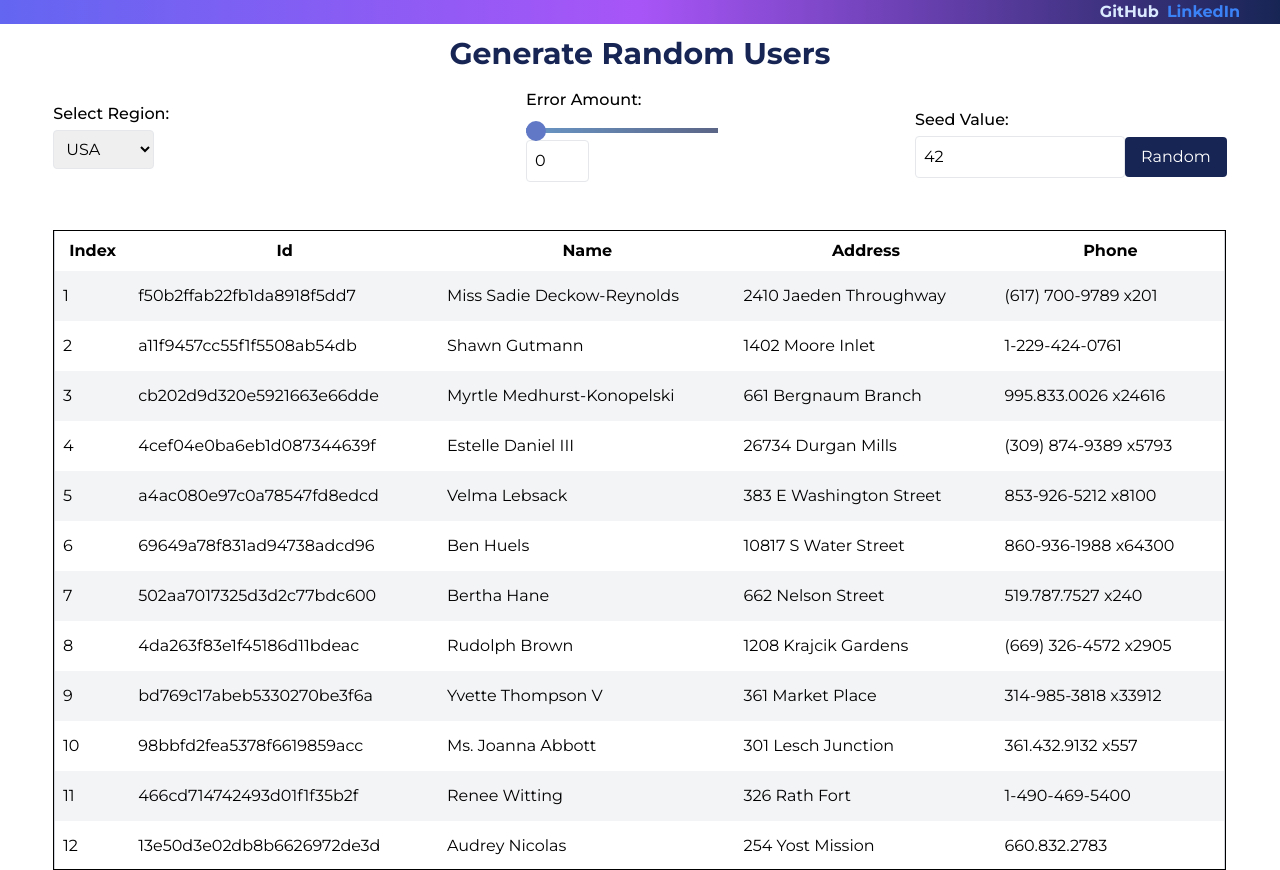
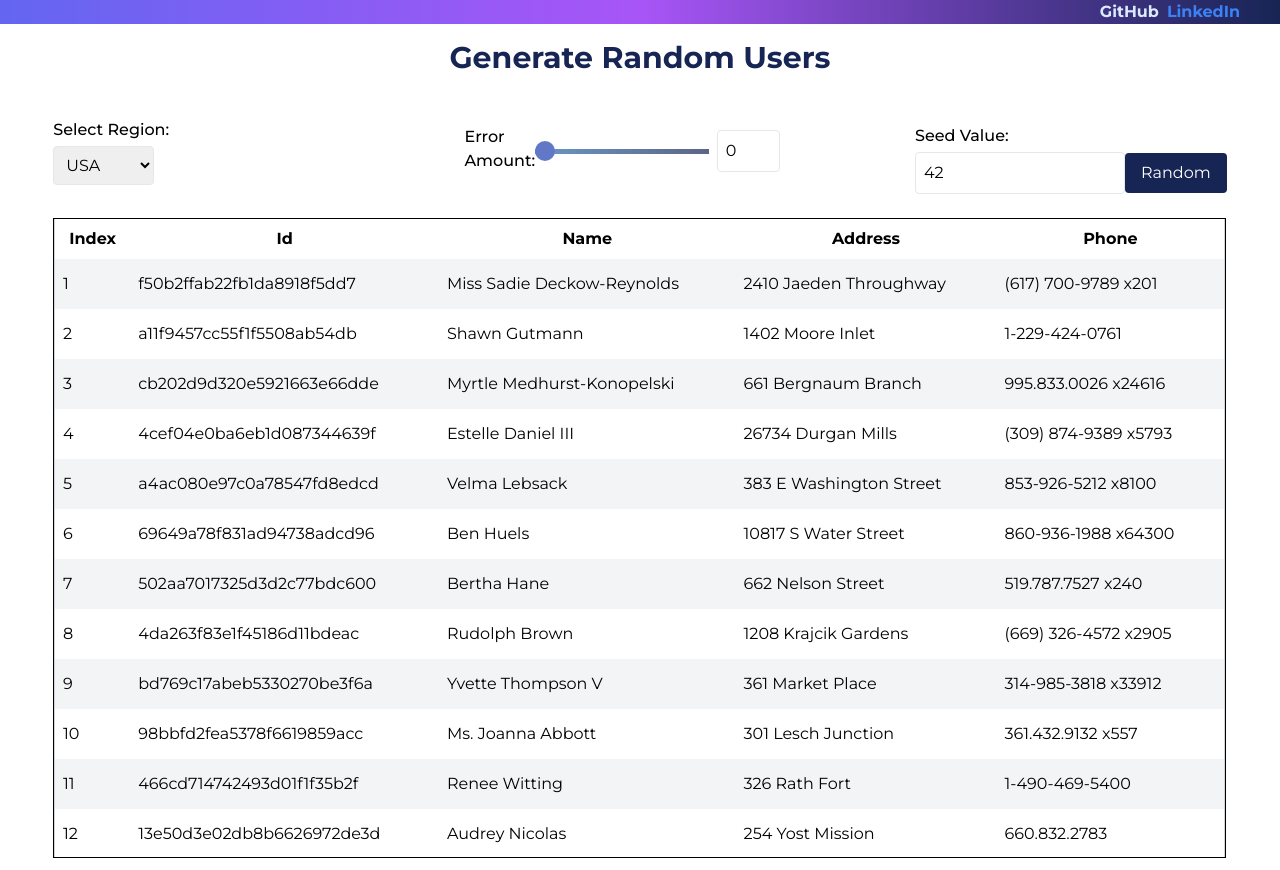
Before and after one commit to abrorm3/FakeUserDataGenerator, an Angular app in the folder fakeUserDataGenerator/: page / in a window 1280 px wide. Built offline with nearby package versions, Linux system fonts and the light colour scheme.

Commit message:
styled margin

```diff
--- a/fakeUserDataGenerator/src/app/user-data-generator/user-data-generator.component.html
+++ b/fakeUserDataGenerator/src/app/user-data-generator/user-data-generator.component.html
@@ -3,8 +3,8 @@
   <a class="text-blue-500" href="https://www.linkedin.com/in/abror-mukhammadiev-a74b9a205/" target="_blank">LinkedIn</a>
 </div>
 
-<div class="flex flex-col items-center mt-3">
-  <h1 class="text-3xl font-bold mb-4 text-blue-950 text-center ">Generate Random Users</h1>
+<div class="flex flex-col items-center mt-4">
+  <h1 class="text-3xl font-bold mb-8 text-blue-950 text-center ">Generate Random Users</h1>
 
   <div class="w-11/12 flex flex-col md:flex-row justify-between mb-4 items-center">
     <div class="mb-4 md:mb-0">
@@ -22,7 +22,7 @@
       </select>
     </div>
 
-    <div class="mb-4 md:mb-0 ml-40">
+    <div class="mb-4 md:mb-0 ml-40 flex items-center justify-between">
       <label for="errorAmount" class="block mb-1 font-medium">Error Amount:</label>
       <input
         type="range"
@@ -35,7 +35,7 @@
       />
       <input
         type="number"
-        class="p-2 border rounded"
+        class="p-2 border rounded ml-2"
         min="0"
         max="10"
         [ngModel]="errorAmount"
@@ -62,7 +62,7 @@
     </div>
   </div>
 
-  <div class="mt-8 w-11/12 overflow-y-auto">
+  <div class="mt-2 w-11/12 overflow-y-auto">
     <cdk-virtual-scroll-viewport #virtualScrollElement itemSize="20" class="h-400 virtual-scroll" (scrolledIndexChange)="onVirtualScrollScrolled($event)">
     <table class="w-full border-collapse border border-gray-300 table-cdk">
       <thead>
```
